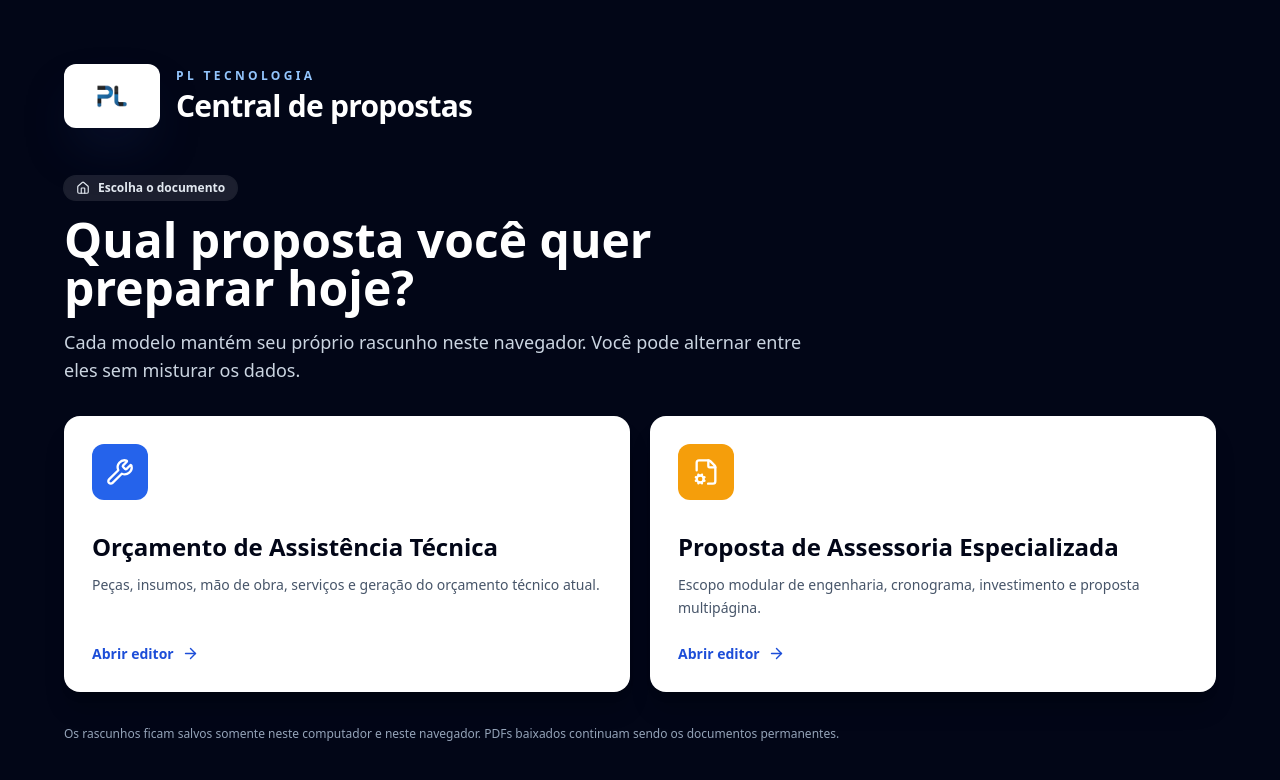
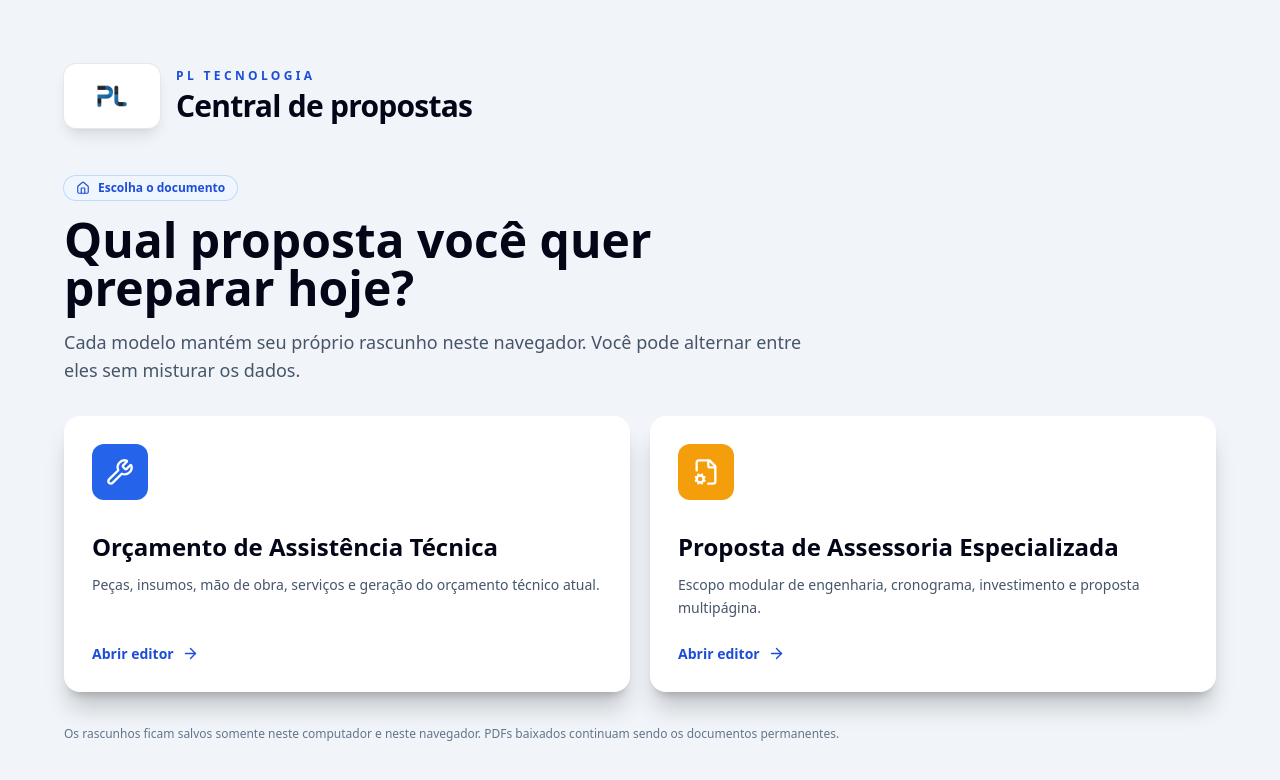
Before and after one commit to phmltecnologia/pl-proposta, a React (Vite) app: page / in a window 1280 px wide. Shown: the top 780 px of the page. Built offline with nearby package versions, Linux system fonts and the light colour scheme.

Commit message:
Fixa interface e PDF em tema claro

```diff
--- a/src/App.jsx
+++ b/src/App.jsx
@@ -23,24 +23,24 @@ const DOCUMENTS = [
 
 function HomeScreen({ onSelect }) {
   return (
-    <main className="min-h-screen bg-slate-950 px-4 py-10 text-white sm:px-6 lg:py-16">
+    <main className="min-h-screen bg-slate-100 px-4 py-10 text-slate-950 sm:px-6 lg:py-16">
       <div className="mx-auto max-w-6xl">
         <header className="mb-12 flex items-center gap-4">
-          <div className="flex h-16 w-24 items-center justify-center rounded-xl bg-white p-2 shadow-2xl shadow-blue-950/40">
+          <div className="flex h-16 w-24 items-center justify-center rounded-xl bg-white p-2 shadow-lg ring-1 ring-slate-200">
             <img src="/materials/logo.jpg" alt="PL Tecnologia" className="max-h-full max-w-full object-contain" />
           </div>
           <div>
-            <p className="text-xs font-black uppercase tracking-[0.28em] text-blue-300">PL Tecnologia</p>
+            <p className="text-xs font-black uppercase tracking-[0.28em] text-blue-700">PL Tecnologia</p>
             <h1 className="mt-1 text-2xl font-black tracking-tight sm:text-3xl">Central de propostas</h1>
           </div>
         </header>
 
         <section className="mb-8 max-w-3xl">
-          <div className="mb-4 inline-flex items-center gap-2 rounded-full bg-white/10 px-3 py-1 text-xs font-bold text-slate-200 ring-1 ring-white/10">
+          <div className="mb-4 inline-flex items-center gap-2 rounded-full bg-blue-50 px-3 py-1 text-xs font-bold text-blue-700 ring-1 ring-blue-200">
             <Home size={14} /> Escolha o documento
           </div>
           <h2 className="text-3xl font-black leading-tight sm:text-5xl">Qual proposta você quer preparar hoje?</h2>
-          <p className="mt-4 text-base leading-relaxed text-slate-300 sm:text-lg">
+          <p className="mt-4 text-base leading-relaxed text-slate-600 sm:text-lg">
             Cada modelo mantém seu próprio rascunho neste navegador. Você pode alternar entre eles sem misturar os dados.
           </p>
         </section>
@@ -65,7 +65,7 @@ function HomeScreen({ onSelect }) {
           ))}
         </div>
 
-        <p className="mt-8 text-xs leading-relaxed text-slate-400">
+        <p className="mt-8 text-xs leading-relaxed text-slate-500">
           Os rascunhos ficam salvos somente neste computador e neste navegador. PDFs baixados continuam sendo os documentos permanentes.
         </p>
       </div>
@@ -82,5 +82,5 @@ export default function App() {
 }
 
 function LoadingScreen() {
-  return <div className="flex min-h-screen items-center justify-center bg-slate-950 text-sm font-black text-white">Carregando editor…</div>;
+  return <div className="flex min-h-screen items-center justify-center bg-slate-100 text-sm font-black text-slate-900">Carregando editor…</div>;
 }
--- a/src/features/consulting/ConsultingPdf.jsx
+++ b/src/features/consulting/ConsultingPdf.jsx
@@ -23,12 +23,13 @@ const styles = StyleSheet.create({
     fontSize: 9.5,
     lineHeight: 1.45,
     color: COLORS.navy,
+    backgroundColor: COLORS.white,
   },
   cover: {
     padding: 54,
     fontFamily: 'Helvetica',
-    color: COLORS.white,
-    backgroundColor: COLORS.navy,
+    color: COLORS.navy,
+    backgroundColor: COLORS.white,
   },
   coverBand: {
     position: 'absolute',
@@ -39,18 +40,18 @@ const styles = StyleSheet.create({
     backgroundColor: COLORS.amber,
   },
   coverTop: { flexDirection: 'row', alignItems: 'center', justifyContent: 'space-between' },
-  coverLogoBox: { width: 132, height: 72, padding: 8, borderRadius: 6, backgroundColor: COLORS.white },
+  coverLogoBox: { width: 132, height: 72, padding: 8, borderRadius: 6, backgroundColor: COLORS.white, borderWidth: 1, borderColor: COLORS.border },
   coverLogo: { width: '100%', height: '100%', objectFit: 'contain' },
-  coverNumber: { fontSize: 10, color: '#cbd5e1', textAlign: 'right' },
+  coverNumber: { fontSize: 10, color: COLORS.slate, textAlign: 'right' },
   coverBody: { marginTop: 105 },
-  eyebrow: { fontSize: 10, letterSpacing: 2.2, color: '#93c5fd', textTransform: 'uppercase' },
+  eyebrow: { fontSize: 10, letterSpacing: 2.2, color: COLORS.blue, textTransform: 'uppercase' },
   coverTitle: { marginTop: 14, fontSize: 29, lineHeight: 1.15, fontFamily: 'Helvetica-Bold' },
   coverRule: { marginTop: 28, width: 78, height: 5, backgroundColor: COLORS.amber },
-  coverClientLabel: { marginTop: 64, fontSize: 9, color: '#94a3b8', textTransform: 'uppercase', letterSpacing: 1.5 },
+  coverClientLabel: { marginTop: 64, fontSize: 9, color: COLORS.slate, textTransform: 'uppercase', letterSpacing: 1.5 },
   coverClient: { marginTop: 8, fontSize: 19, fontFamily: 'Helvetica-Bold' },
-  coverDate: { marginTop: 8, fontSize: 10, color: '#cbd5e1' },
+  coverDate: { marginTop: 8, fontSize: 10, color: COLORS.slate },
   coverBottom: { position: 'absolute', left: 54, right: 54, bottom: 54, flexDirection: 'row', justifyContent: 'space-between' },
-  coverContact: { fontSize: 8.5, color: '#cbd5e1' },
+  coverContact: { fontSize: 8.5, color: COLORS.slate },
   header: {
     position: 'absolute',
     top: 24,
@@ -95,9 +96,9 @@ const styles = StyleSheet.create({
   label: { fontSize: 7.5, color: COLORS.slate, textTransform: 'uppercase', marginBottom: 2 },
   value: { fontFamily: 'Helvetica-Bold', color: COLORS.navy },
   moduleCard: { marginBottom: 15, borderWidth: 1, borderColor: COLORS.border, borderRadius: 5 },
-  moduleHeader: { padding: 10, backgroundColor: COLORS.navy, flexDirection: 'row', alignItems: 'center' },
-  moduleNumber: { width: 25, fontFamily: 'Helvetica-Bold', color: COLORS.amber, fontSize: 12 },
-  moduleTitle: { flex: 1, color: COLORS.white, fontFamily: 'Helvetica-Bold', fontSize: 11 },
+  moduleHeader: { padding: 10, backgroundColor: '#eaf2ff', flexDirection: 'row', alignItems: 'center', borderBottomWidth: 1, borderBottomColor: COLORS.border },
+  moduleNumber: { width: 25, fontFamily: 'Helvetica-Bold', color: COLORS.blue, fontSize: 12 },
+  moduleTitle: { flex: 1, color: COLORS.navy, fontFamily: 'Helvetica-Bold', fontSize: 11 },
   moduleBody: { padding: 11 },
   subTitle: { marginTop: 7, marginBottom: 4, fontFamily: 'Helvetica-Bold', color: COLORS.navy, fontSize: 9 },
   bulletRow: { flexDirection: 'row', paddingLeft: 2, marginBottom: 3 },
@@ -107,12 +108,12 @@ const styles = StyleSheet.create({
   moduleMetaCell: { flex: 1 },
   warning: { marginTop: 8, padding: 8, backgroundColor: '#fff7ed', color: '#9a3412', borderRadius: 3 },
   table: { borderWidth: 1, borderColor: COLORS.border, borderRadius: 4, marginBottom: 8 },
-  tableHeader: { flexDirection: 'row', backgroundColor: COLORS.navy, paddingVertical: 7, paddingHorizontal: 8 },
+  tableHeader: { flexDirection: 'row', backgroundColor: '#eaf2ff', paddingVertical: 7, paddingHorizontal: 8 },
   tableRow: { flexDirection: 'row', paddingVertical: 7, paddingHorizontal: 8, borderTopWidth: 1, borderTopColor: COLORS.border },
   tableMain: { flex: 1 },
   tableDuration: { width: 92, textAlign: 'right' },
   tableMoney: { width: 108, textAlign: 'right' },
-  tableHeaderText: { color: COLORS.white, fontFamily: 'Helvetica-Bold', fontSize: 8 },
+  tableHeaderText: { color: COLORS.navy, fontFamily: 'Helvetica-Bold', fontSize: 8 },
   totalBox: { marginLeft: 'auto', width: 245, marginTop: 8, padding: 12, backgroundColor: COLORS.light, borderRadius: 4 },
   totalRow: { flexDirection: 'row', justifyContent: 'space-between', alignItems: 'center' },
   totalLabel: { fontFamily: 'Helvetica-Bold', color: COLORS.navy },
--- a/src/features/consulting/ConsultingQuote.jsx
+++ b/src/features/consulting/ConsultingQuote.jsx
@@ -380,16 +380,16 @@ export default function ConsultingQuote({ onBack }) {
         </div>
 
         <aside className="min-w-0 xl:sticky xl:top-24 xl:self-start">
-          <div className="mb-4 rounded-2xl bg-slate-950 p-5 text-white shadow-lg">
+          <div className="mb-4 rounded-2xl bg-white p-5 text-slate-950 shadow-sm ring-1 ring-slate-200">
             <div className="flex items-start justify-between gap-4">
               <div>
-                <p className="text-xs font-bold uppercase tracking-wider text-slate-400">Resumo</p>
+                <p className="text-xs font-bold uppercase tracking-wider text-slate-500">Resumo</p>
                 <p className="mt-1 text-lg font-black">{investment.label}</p>
-                <p className="mt-1 text-2xl font-black text-amber-400">{investment.priced.length ? formatMoney(investment.total) : 'A definir'}</p>
+                <p className="mt-1 text-2xl font-black text-blue-700">{investment.priced.length ? formatMoney(investment.total) : 'A definir'}</p>
               </div>
-              <div className="rounded-xl bg-white/10 px-3 py-2 text-center"><p className="text-2xl font-black">{quote.selectedModules.length}</p><p className="text-[10px] uppercase text-slate-400">módulos</p></div>
+              <div className="rounded-xl bg-slate-100 px-3 py-2 text-center"><p className="text-2xl font-black">{quote.selectedModules.length}</p><p className="text-[10px] uppercase text-slate-500">módulos</p></div>
             </div>
-            {investment.priced.length > 0 && investment.unpriced.length > 0 ? <p className="mt-3 text-xs leading-relaxed text-amber-200">Total parcial: {investment.unpriced.length} módulo(s) ainda está(ão) “A definir”.</p> : null}
+            {investment.priced.length > 0 && investment.unpriced.length > 0 ? <p className="mt-3 text-xs leading-relaxed text-amber-800">Total parcial: {investment.unpriced.length} módulo(s) ainda está(ão) “A definir”.</p> : null}
           </div>
 
           {validation.length ? (
@@ -401,14 +401,14 @@ export default function ConsultingQuote({ onBack }) {
             <div className="mb-4 flex items-center gap-2 rounded-xl border border-emerald-300 bg-emerald-50 p-4 text-sm font-black text-emerald-800"><Check size={17} /> Proposta pronta para download</div>
           )}
 
-          <div className="overflow-hidden rounded-2xl bg-slate-700 shadow-xl ring-1 ring-slate-300">
-            <div className="flex items-center justify-between bg-slate-900 px-4 py-3 text-white"><span className="text-sm font-black">Pré-visualização do PDF</span><span className="text-xs text-slate-400">A4 multipágina</span></div>
+          <div className="overflow-hidden rounded-2xl bg-white shadow-xl ring-1 ring-slate-300">
+            <div className="flex items-center justify-between border-b border-slate-200 bg-white px-4 py-3 text-slate-900"><span className="text-sm font-black">Pré-visualização do PDF</span><span className="text-xs text-slate-500">A4 multipágina · tema claro</span></div>
             <div className="hidden h-[800px] xl:block">
               <PDFViewer width="100%" height="100%" showToolbar={false}>
                 <ConsultingPdf quote={quote} logoUrl={logoUrl} />
               </PDFViewer>
             </div>
-            <div className="p-6 text-center text-sm text-slate-200 xl:hidden">A pré-visualização completa aparece em telas maiores. O download do PDF funciona normalmente neste dispositivo.</div>
+            <div className="p-6 text-center text-sm text-slate-600 xl:hidden">A pré-visualização completa aparece em telas maiores. O download do PDF funciona normalmente neste dispositivo.</div>
           </div>
           <p className="mt-3 text-center text-xs leading-relaxed text-slate-500">Os dados ficam somente neste navegador. Para trabalhar em outro computador, leve o PDF final ou abra uma nova proposta.</p>
         </aside>
--- a/src/index.css
+++ b/src/index.css
@@ -1,6 +1,22 @@
 @tailwind base;
 @tailwind components;
 @tailwind utilities;
+
+:root,
+html,
+body,
+#root {
+  color-scheme: only light;
+  background-color: #f1f5f9;
+}
+
+input,
+textarea,
+select,
+button,
+iframe {
+  color-scheme: only light;
+}
 
 /* ========== Impressão / Salvar em PDF ========== */
 @page {
```
